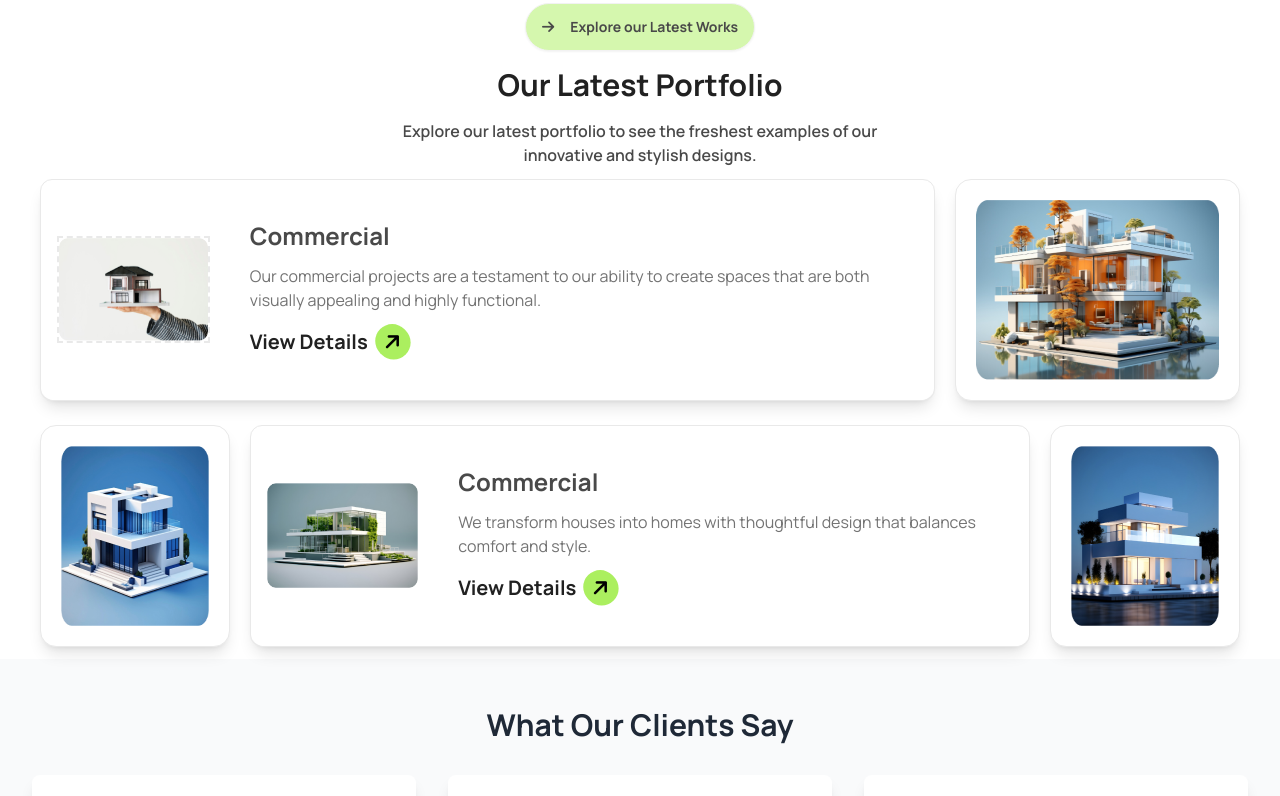
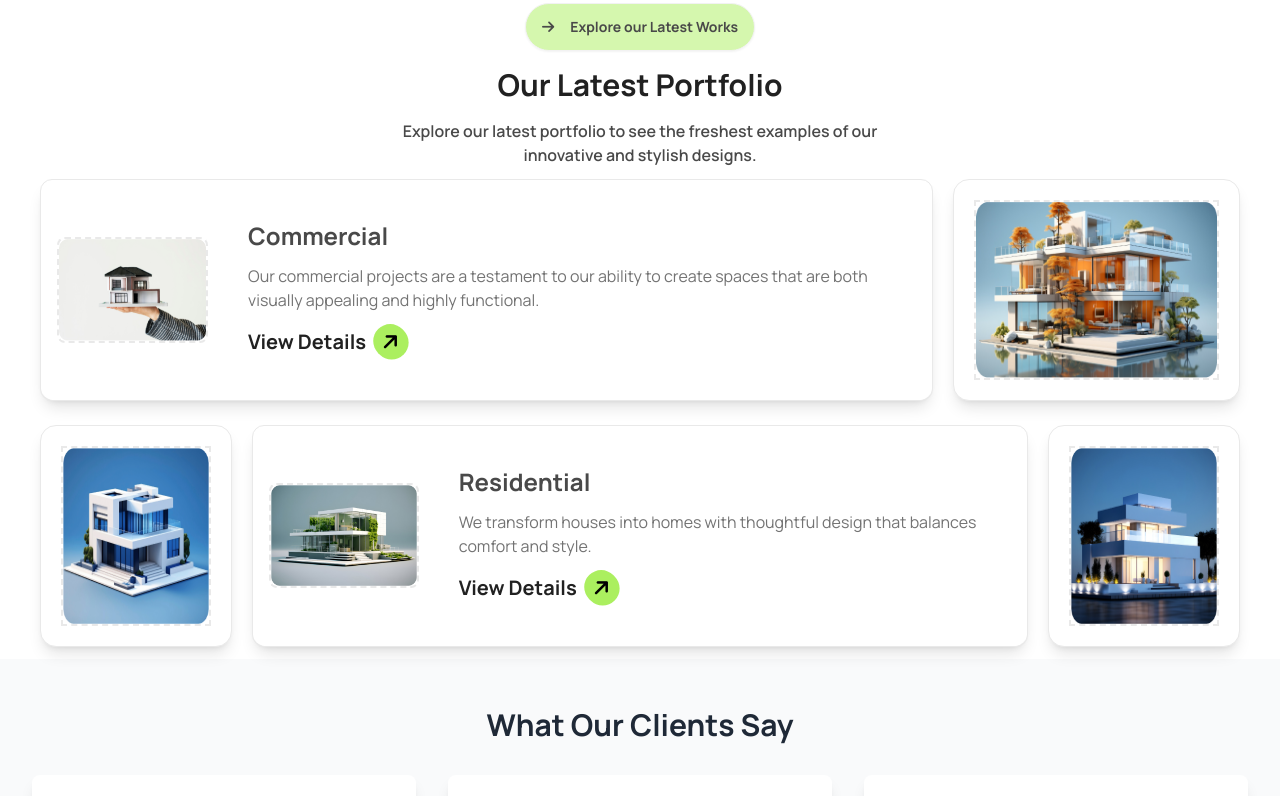
Before and after one commit to ammarbinanwarfuad/Assignment-03, a plain HTML site: page index.html in a window 1280 px wide. Shown: the part 2372-3168 px from the top of the page. Drawn offline with nearby package versions, Linux system fonts and the light colour scheme.

Commit message:
Border Added To pictures

```diff
--- a/index.html
+++ b/index.html
@@ -347,10 +347,10 @@
             <div
               class="border border-nav_border rounded-xl hero-content flex flex-col lg:flex-row w-4/4"
             >
-              <div class="w-full lg:w-1/4 border-none lg:border-2 lg:border-dashed lg:border-nav_border">
+              <div class="w-full lg:w-1/4">
                 <img
                   src="assets/img1.png"
-                  class="rounded-lg w-full"
+                  class="rounded-lg w-full border-none lg:border-2 lg:border-dashed lg:border-nav_border"
                   alt="First Project Building 1"
                 />
               </div>
@@ -383,7 +383,7 @@
             <img
               src="assets/img2.png"
               alt="Second Project Building 2"
-              class="w-full"
+              class="w-full border-none lg:border-2 lg:border-dashed lg:border-nav_border"
             />
           </div>
         </div>
@@ -395,14 +395,14 @@
           <div
             class="flex justify-center p-5 border border-nav_border bg-white rounded-2xl shadow-lg visible lg:hidden"
           >
-            <img src="assets/img5.png" alt="Portfolio Image 5" class="w-full" />
+            <img src="assets/img5.png" alt="Portfolio Image 5" class="w-full border-none lg:border-2 lg:border-dashed lg:border-nav_border" />
           </div>
 
           <!-- Third Item Big Screen -->
           <div
             class="flex justify-center p-5 border border-nav_border bg-white rounded-2xl shadow-lg"
           >
-            <img src="assets/img3.png" alt="Portfolio Image 3" class="w-full" />
+            <img src="assets/img3.png" alt="Portfolio Image 3" class="w-full border-none lg:border-2 lg:border-dashed lg:border-nav_border" />
           </div>
 
           <!-- Fourth Item -->
@@ -413,13 +413,13 @@
               <div class="w-full lg:w-1/4">
                 <img
                   src="assets/img4.png"
-                  class="rounded-lg w-full"
+                  class="rounded-lg w-full border-none lg:border-2 lg:border-dashed lg:border-nav_border"
                   alt="Residential Design"
                 />
               </div>
               <div class="p-4 lg:p-6">
                 <h1 class="text-nav_home text-xl lg:text-2xl font-bold">
-                  Commercial
+                  Residential
                 </h1>
                 <p class="text-base text-nav_text py-3">
                   We transform houses into homes with thoughtful design that
@@ -442,7 +442,7 @@
           <div
             class="flex justify-center p-5 border border-nav_border bg-white rounded-2xl shadow-lg"
           >
-            <img src="assets/img5.png" alt="Portfolio Image 5" class="w-full" />
+            <img src="assets/img5.png" alt="Portfolio Image 5" class="w-full border-none lg:border-2 lg:border-dashed lg:border-nav_border" />
           </div>
         </div>
       </section>
```
